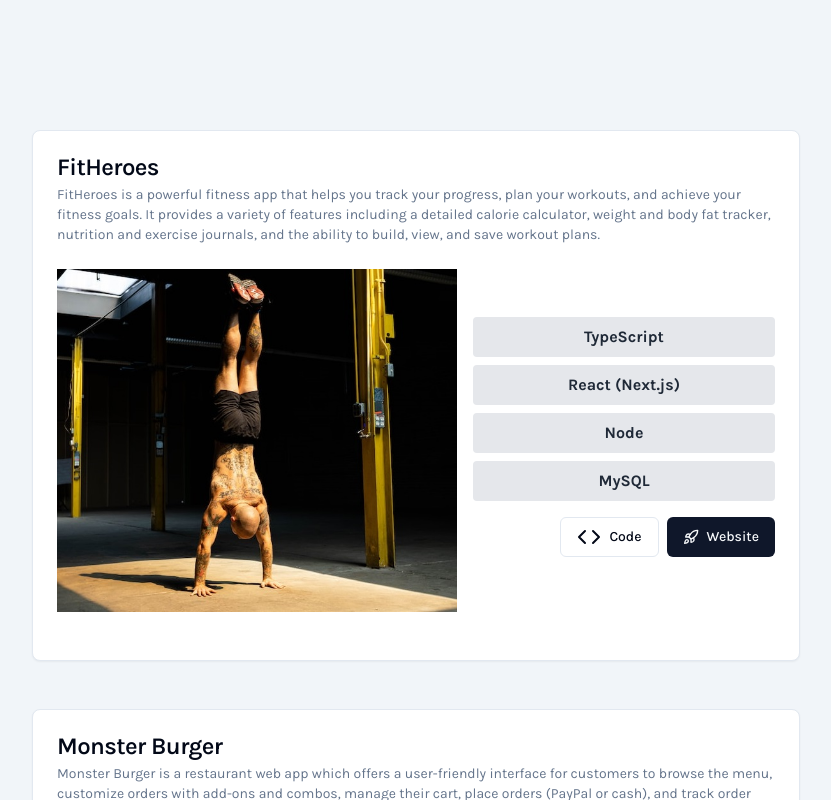
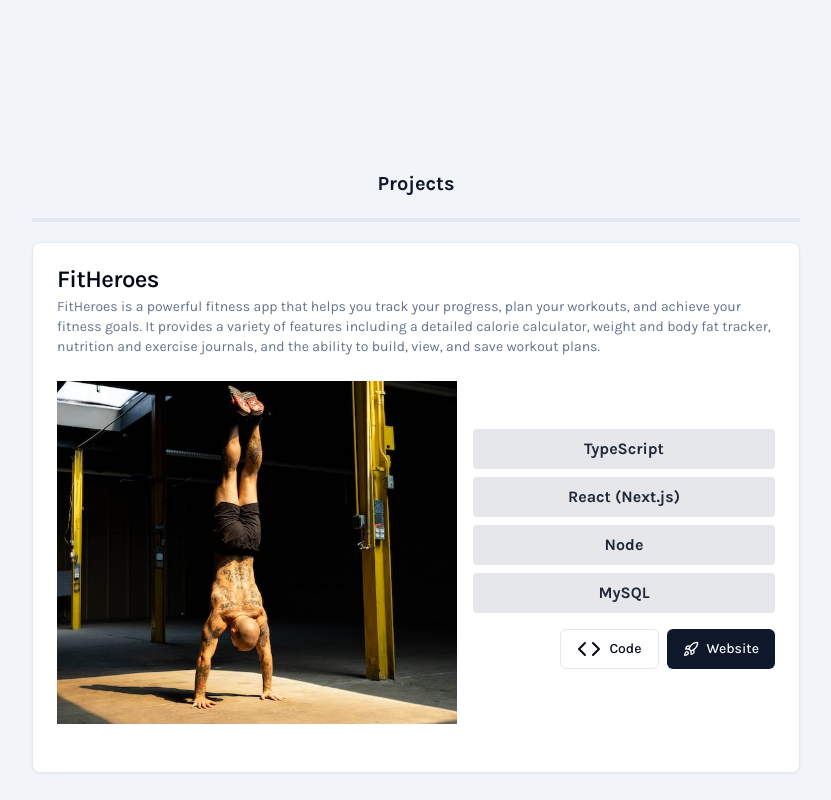
Before and after one commit to pn-code/personal-portfolio-nextjs, a Next.js app: page / in a window 1280 px wide. Shown: the part 1340-2140 px from the top of the page, without its empty margins (224-1055 px from the left). Built offline with nearby package versions, Linux system fonts and the light colour scheme.

Commit message:
Added header for projects

```diff
--- a/components/portfolio/Projects.tsx
+++ b/components/portfolio/Projects.tsx
@@ -35,9 +35,11 @@ const allProjects = [
 
 const Projects = () => {
   return (
-    <div id="projects" className="w-full h-full sm:px-[20%] mb-44">
+    <div id="projects" className="w-full h-full sm:px-[20%] mb-10 pt-10">
       <div className="flex flex-col h-full">
-        <div className="w-full flex flex-col gap-12">
+        <h1 className="text-xl text-primary font-bold text-center mb-5">Projects</h1>
+        <span className="border-b-primaryBtn border-b-2 sm:border-b-4"></span>
+        <div className="w-full flex flex-col gap-12 mt-5">
           {allProjects.map((project) => (
             <ProjectCard
               key={project.id}
```
